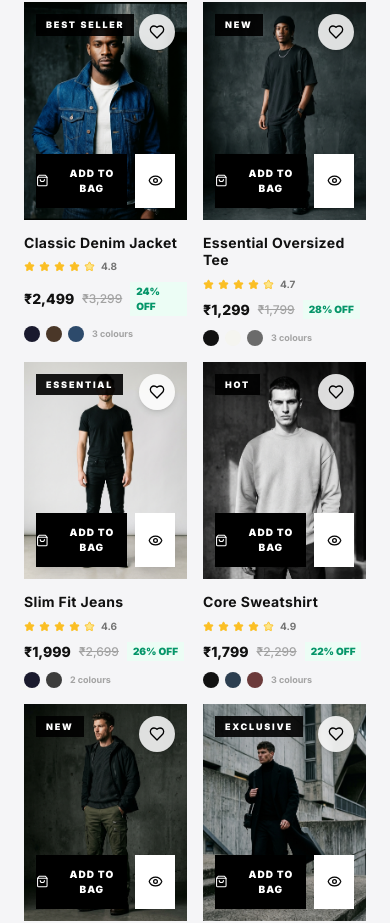
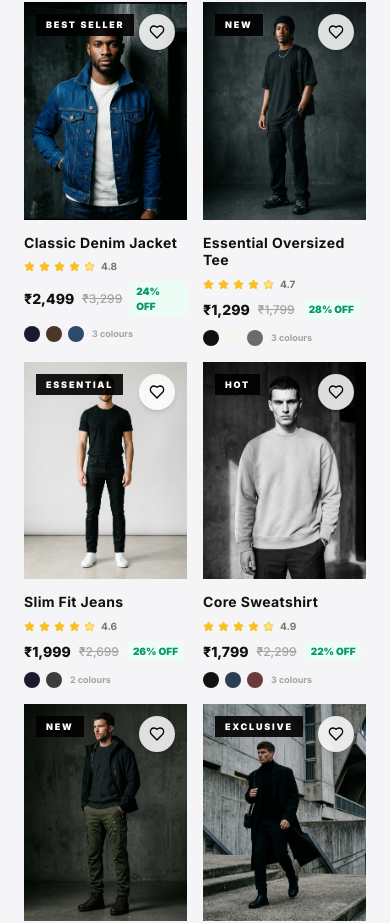
Before and after one commit to varada2315/leor, a React (Vite) app: page / in a window 390 px wide. Shown: the part 2757-3680 px from the top of the page. Built offline with nearby package versions, Linux system fonts and the light colour scheme; a web font is replaced by a local one.

Commit message:
Redesign mobile product action buttons with floating glassmorphic pills

```diff
--- a/src/components/BestSellers.tsx
+++ b/src/components/BestSellers.tsx
@@ -138,21 +138,21 @@ export const BestSellers: React.FC = () => {
                     />
                   )}
 
-                  {/* Slide-Up Action Buttons */}
-                  <div className="absolute inset-x-3 bottom-3 flex gap-2 opacity-100 sm:opacity-0 sm:group-hover:opacity-100 translate-y-0 sm:translate-y-2 sm:group-hover:translate-y-0 transition-all duration-300 z-10">
+                  {/* Floating Action Buttons */}
+                  <div className="absolute inset-x-3 bottom-3 flex items-center gap-2 opacity-0 group-hover:opacity-100 transition-all duration-300 transform translate-y-1 group-hover:translate-y-0 z-10">
                     <button
                       onClick={() => addToCart(product, 'M')}
-                      className="flex-1 bg-black text-white text-[10px] font-black tracking-widest uppercase py-3 flex items-center justify-center gap-2 hover:bg-neutral-800 transition-colors shadow-lg cursor-pointer"
+                      className="flex-1 bg-black/90 backdrop-blur-md text-white text-[10px] font-extrabold tracking-[0.18em] uppercase py-2.5 px-3 rounded-full flex items-center justify-center gap-2 hover:bg-black transition-all shadow-lg cursor-pointer"
                     >
                       <ShoppingBag size={13} />
-                      ADD TO BAG
+                      <span>ADD TO BAG</span>
                     </button>
                     <button
                       onClick={() => setQuickViewProduct(product)}
-                      className="w-10 bg-white text-black flex items-center justify-center hover:bg-neutral-100 transition-colors shadow-lg cursor-pointer"
+                      className="w-9 h-9 rounded-full bg-white/90 backdrop-blur-md text-black flex items-center justify-center hover:bg-black hover:text-white transition-all shadow-lg cursor-pointer shrink-0"
                       title="Quick View"
                     >
-                      <Eye size={15} />
+                      <Eye size={14} />
                     </button>
                   </div>
                 </div>
--- a/src/components/CollectionsPage.tsx
+++ b/src/components/CollectionsPage.tsx
@@ -301,14 +301,21 @@ export const CollectionsPage: React.FC = () => {
                         />
                       </button>
 
-                      {/* Hover Overlay Buttons */}
-                      <div className="absolute inset-x-4 bottom-4 opacity-0 group-hover:opacity-100 transition-opacity duration-300 flex gap-2 z-10">
+                      {/* Floating Action Buttons */}
+                      <div className="absolute inset-x-3 bottom-3 flex items-center gap-2 opacity-0 group-hover:opacity-100 transition-all duration-300 transform translate-y-1 group-hover:translate-y-0 z-10">
+                        <button
+                          onClick={() => addToCart(product, selectedSize)}
+                          className="flex-1 bg-black/90 backdrop-blur-md text-white text-[10px] font-extrabold tracking-[0.18em] uppercase py-2.5 px-3 rounded-full flex items-center justify-center gap-2 hover:bg-black transition-all shadow-lg cursor-pointer"
+                        >
+                          <ShoppingBag size={13} />
+                          <span>ADD TO BAG</span>
+                        </button>
                         <button
                           onClick={() => setQuickViewProduct(product)}
-                          className="flex-1 bg-white/95 backdrop-blur-md text-black py-3 px-4 text-[10px] font-black tracking-widest uppercase flex items-center justify-center gap-2 hover:bg-black hover:text-white transition-colors cursor-pointer shadow-md"
+                          className="w-9 h-9 rounded-full bg-white/90 backdrop-blur-md text-black flex items-center justify-center hover:bg-black hover:text-white transition-all shadow-lg cursor-pointer shrink-0"
+                          title="Quick View"
                         >
                           <Eye size={14} />
-                          Quick View
                         </button>
                       </div>
                     </div>
```
